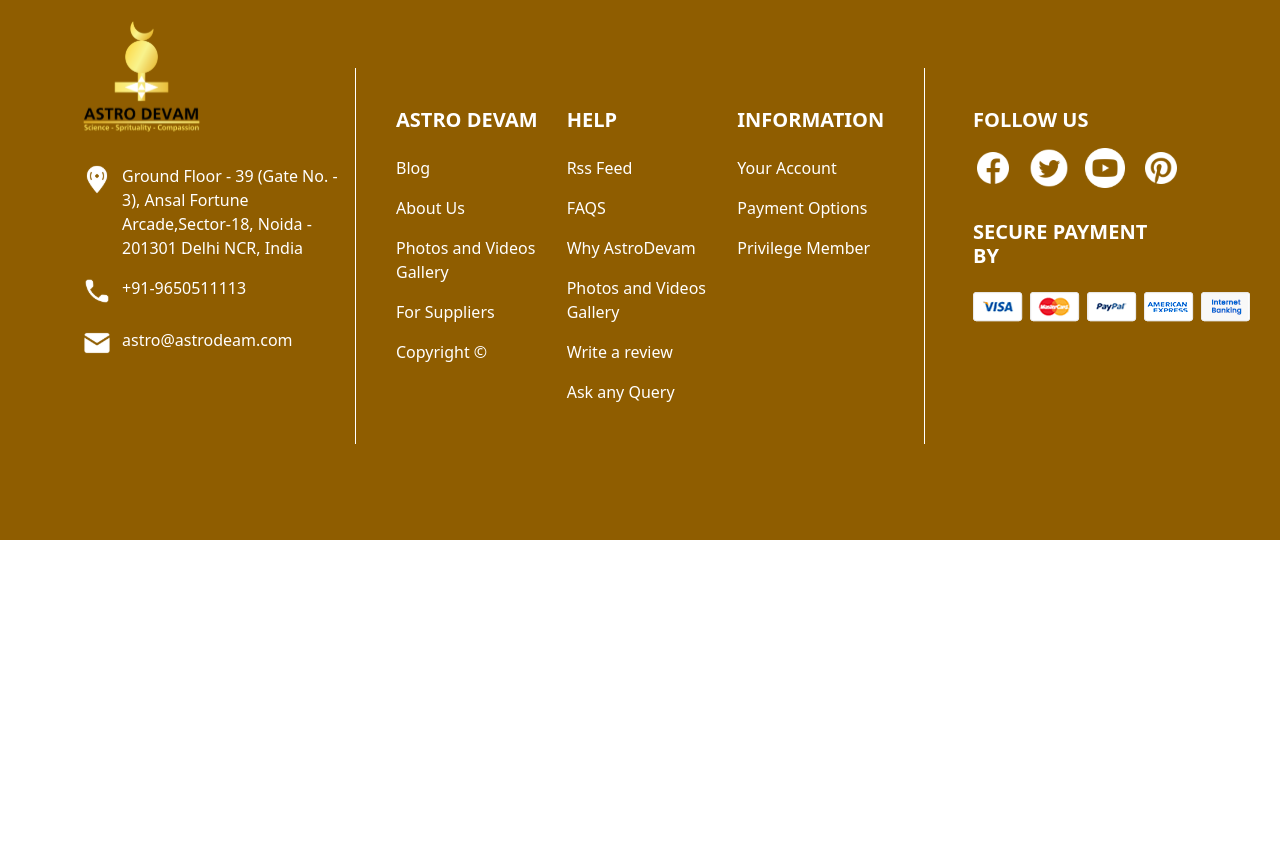
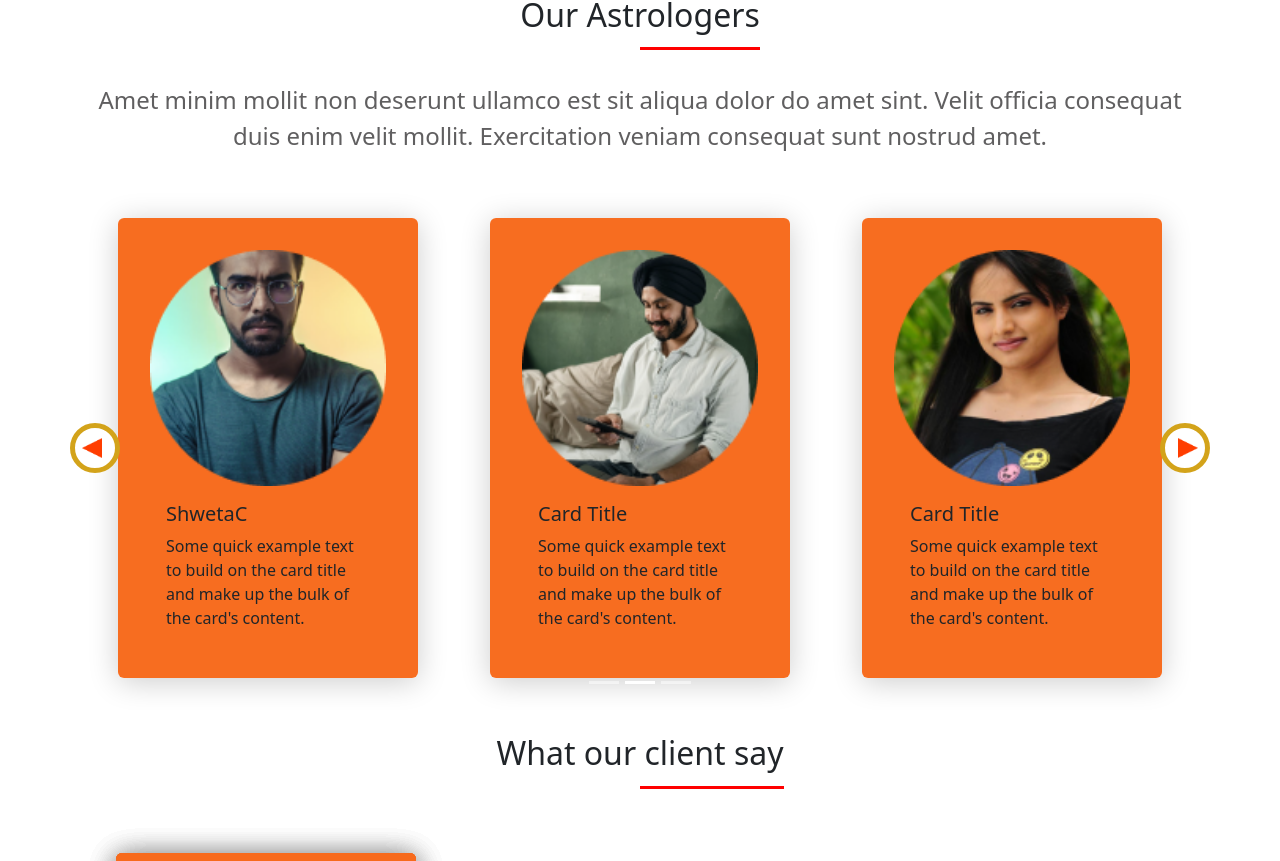
Before and after one commit to raghav-creator/astro, a React (Create React App) app: page / in a window 1280 px wide. Shown: the part 4499-5360 px from the top of the page. Before the commit the page ends 5039 px from the top, so only its background shows below. Built offline with nearby package versions, Linux system fonts and the light colour scheme.

Commit message:
Slider design.

```diff
--- a/src/Components/Home/Home.js
+++ b/src/Components/Home/Home.js
@@ -16,6 +16,8 @@ const Home=()=>
   <TestimonialSlider />
   <Astrologer />
   <AstrologerList />
+  <UsercardSlider />
+  <TestimonialSlider />
   <Footer />
   </div>;
 }
```
